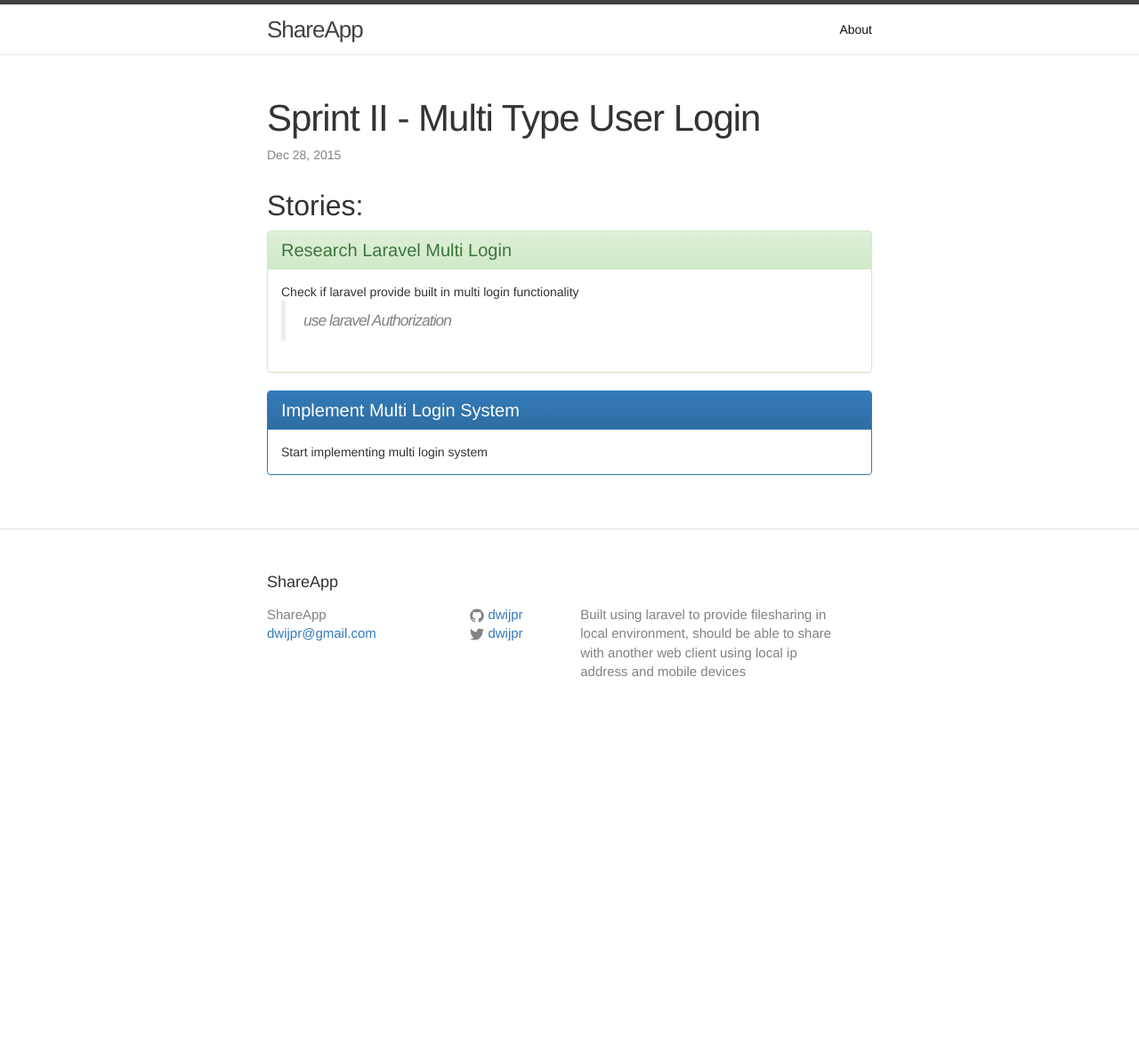
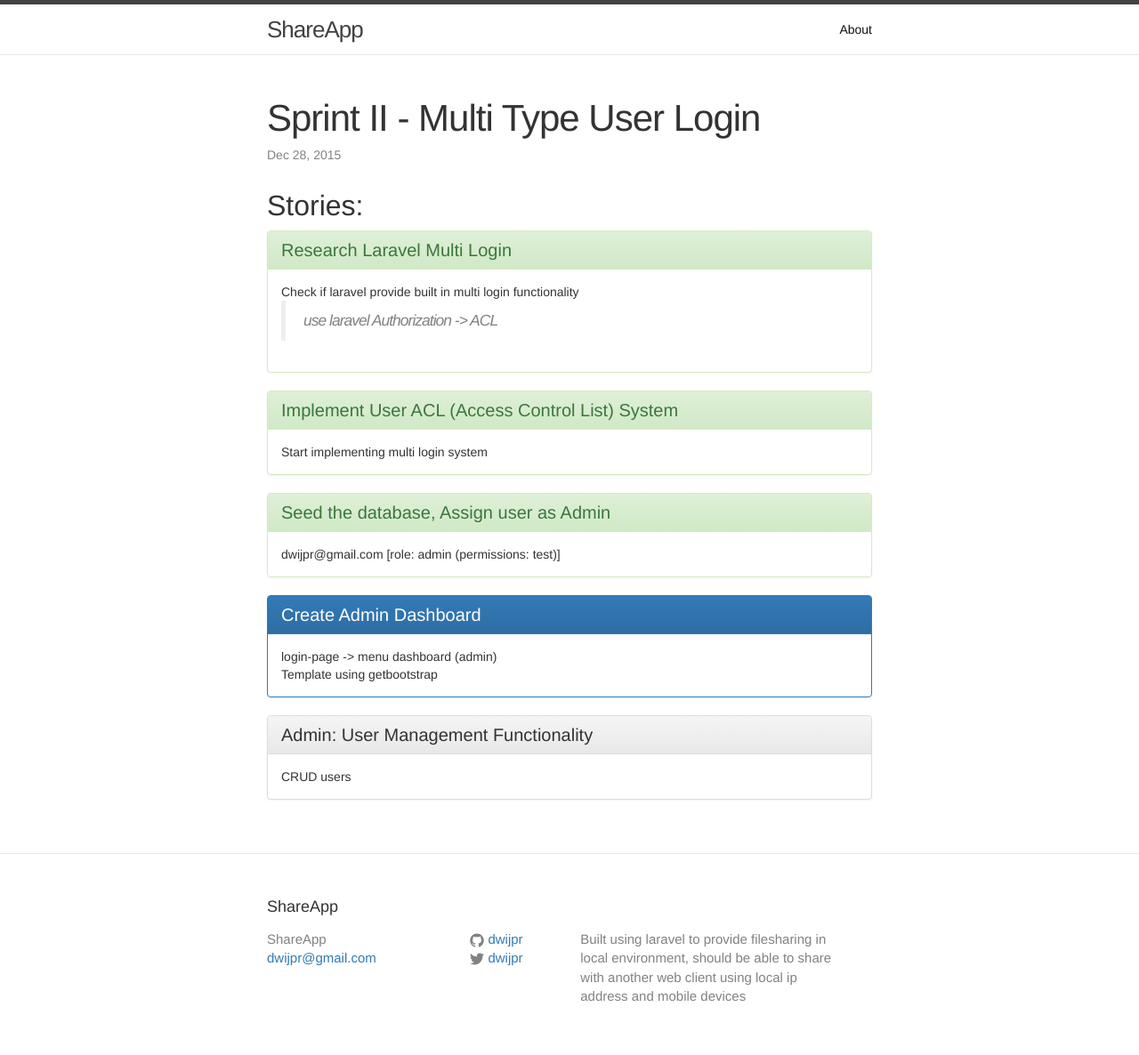
Before and after one commit to dwijpr/share-docs, a Jekyll site: the page built from _posts/2015-12-29-sprint-2-multi-type-user-login.markdown, in a window 1280 px wide. Shown: the whole page at 89% size. Built offline with Jekyll 4.4.1, drawn with Linux system fonts in a browser that asks for light colours; nearby versions of some CDN libraries; Markdown is read by kramdown in place of the engine named in the settings; before the commit the page ends 900 px from its top, so only the background shows below that.

Commit message:
update sprint

```diff
--- a/_posts/2015-12-29-sprint-2-multi-type-user-login.markdown
+++ b/_posts/2015-12-29-sprint-2-multi-type-user-login.markdown
@@ -17,18 +17,53 @@ categories: version
         Check if laravel provide built in
         multi login functionality
         <blockquote>
-            use laravel Authorization
+            use laravel Authorization -> ACL
         </blockquote>
+    </div>
+</div>
+
+<div class="panel panel-success">
+    <div class="panel-heading">
+        <h4 class="panel-title">
+            Implement User ACL (Access Control List) System
+        </h4>
+    </div>
+    <div class="panel-body">
+        Start implementing multi login system
+    </div>
+</div>
+
+<div class="panel panel-success">
+    <div class="panel-heading">
+        <h4 class="panel-title">
+            Seed the database, Assign user as Admin
+        </h4>
+    </div>
+    <div class="panel-body">
+        dwijpr@gmail.com [role: admin (permissions: test)]
     </div>
 </div>
 
 <div class="panel panel-primary">
     <div class="panel-heading">
         <h4 class="panel-title">
-            Implement Multi Login System
+            Create Admin Dashboard
         </h4>
     </div>
     <div class="panel-body">
-        Start implementing multi login system
+        login-page -> menu dashboard (admin)
+        <br>
+        Template using getbootstrap
     </div>
 </div>
+
+<div class="panel panel-default">
+    <div class="panel-heading">
+        <h4 class="panel-title">
+            Admin: User Management Functionality
+        </h4>
+    </div>
+    <div class="panel-body">
+        CRUD users
+    </div>
+</div>
```
